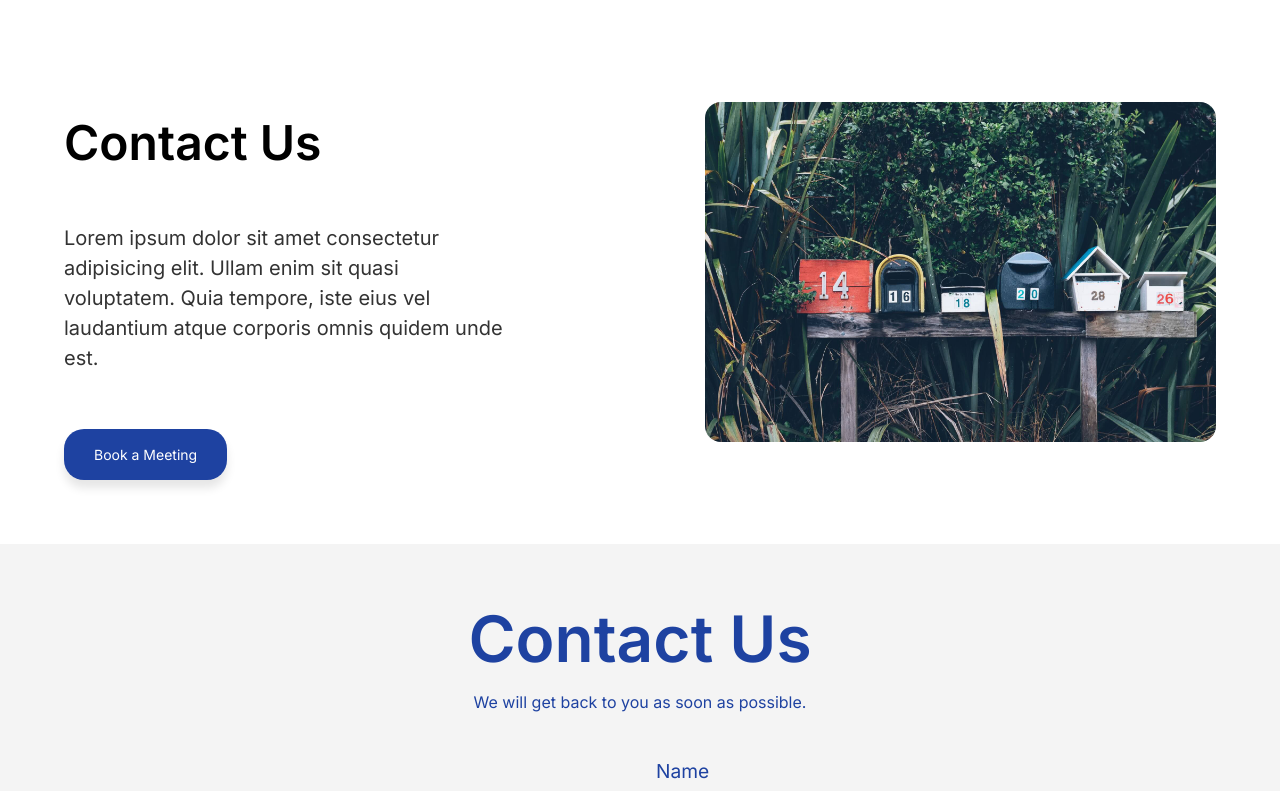
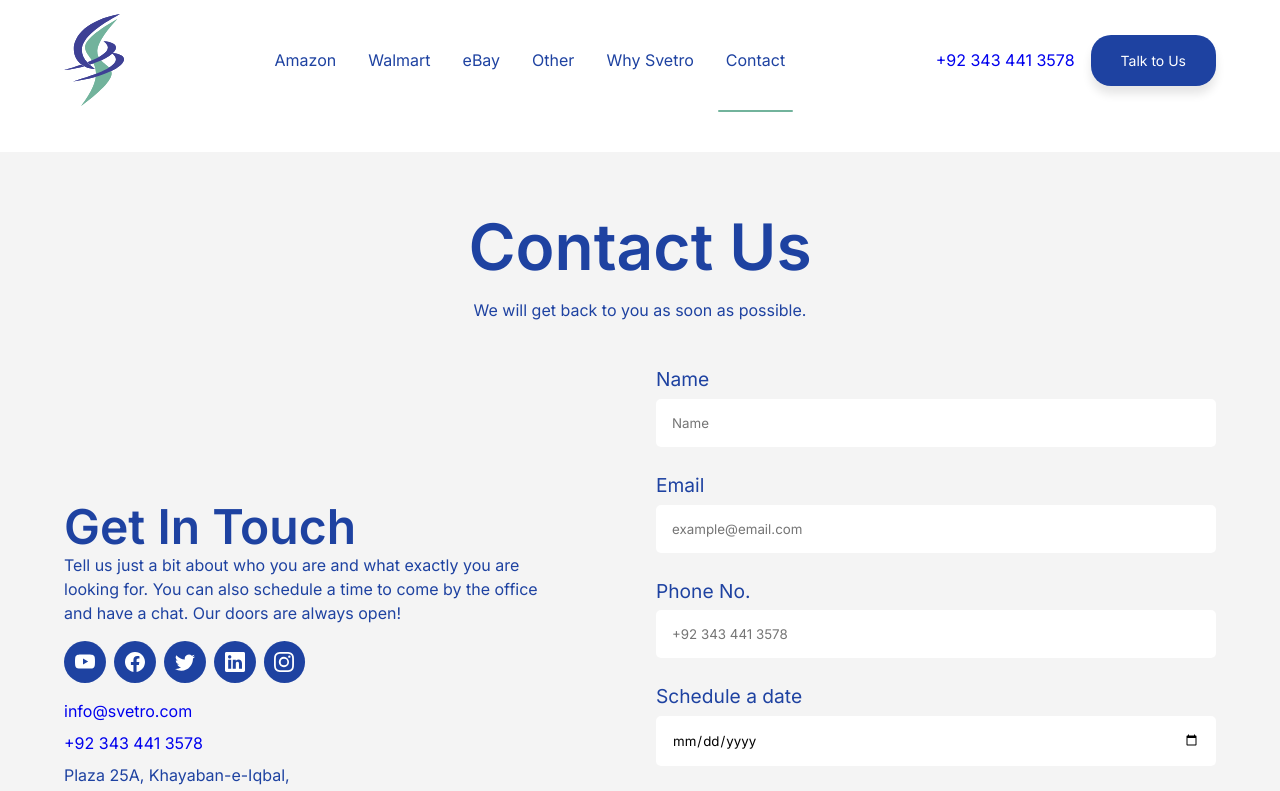
Before and after one commit to hariscs/svetro-app, a React (Create React App) app: page /contact in a window 1280 px wide. Shown: the top 791 px of the page. Built offline with nearby package versions, Linux system fonts and the light colour scheme.

Commit message:
fix header

```diff
--- a/src/App.js
+++ b/src/App.js
@@ -14,7 +14,7 @@ import {
 function App() {
 	return (
 		<>
-			{/* <Navbar /> */}
+			<Navbar />
 			<Routes>
 				<Route path='/' element={<Home />} />
 				<Route path='/amazon' element={<Amazon />} />
@@ -25,7 +25,7 @@ function App() {
 				<Route path='/why' element={<Why />} />
 				<Route path='*' element={<Page404 />} />
 			</Routes>
-			{/* <Footer /> */}
+			<Footer />
 		</>
 	);
 }
--- a/src/Pages/Contact.jsx
+++ b/src/Pages/Contact.jsx
@@ -1,24 +1,8 @@
-import { images } from '../constants';
-import { Form, Header } from '../container';
-
-const contact = {
-	title: 'Contact Us',
-	subtitle:
-		'Lorem ipsum dolor sit amet consectetur adipisicing elit. Ullam enim sit quasi voluptatem. Quia tempore, iste eius vel laudantium atque corporis omnis quidem unde est.',
-	btntext: 'Book a Meeting',
-	img: images.contactimg,
-};
+import { Form } from '../container';
 
 const Contact = () => {
 	return (
 		<section>
-			<Header
-				title={contact.title}
-				subtitle={contact.subtitle}
-				btnText={contact.btntext}
-				img={contact.img}
-			/>
-
 			<Form />
 		</section>
 	);
--- a/src/components/NotFound/NotFound.jsx
+++ b/src/components/NotFound/NotFound.jsx
@@ -21,12 +21,6 @@ const NotFound = () => {
 						<NavLink to='/' className={`${styles.btn} ${styles.btn__primary}`}>
 							Go Back Home
 						</NavLink>
-						<NavLink
-							to='/services'
-							className={`${styles.btn} ${styles.btn__secondary}`}
-						>
-							Check out Services
-						</NavLink>
 					</div>
 				</div>
 			</div>
```
